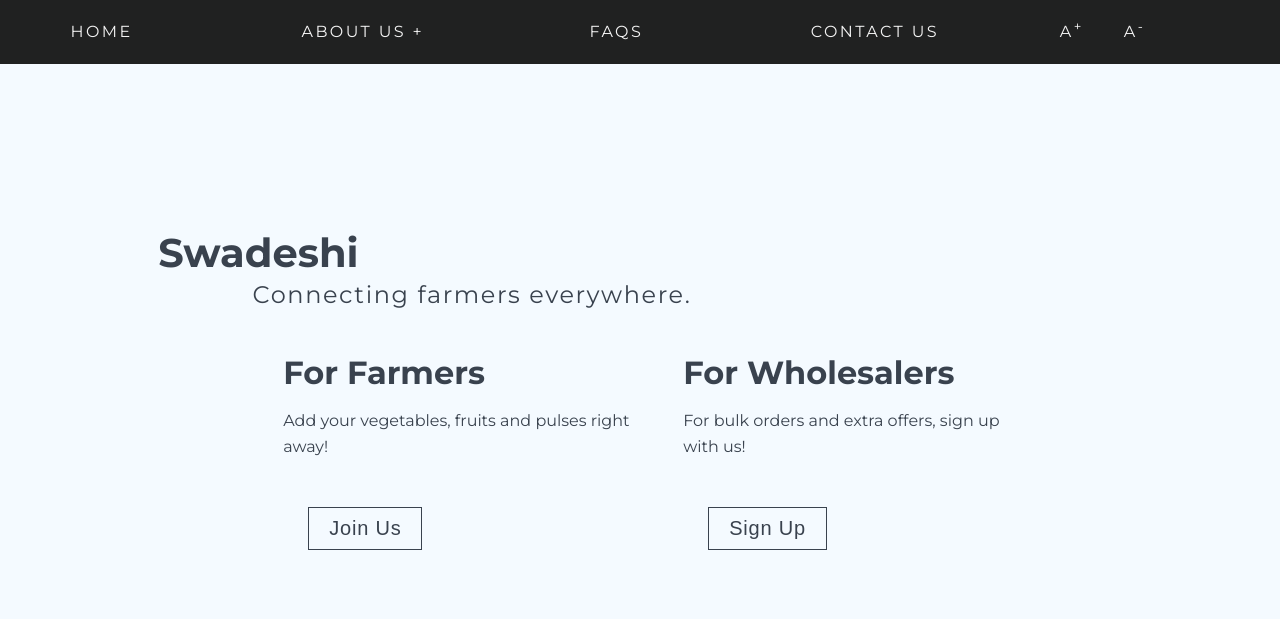
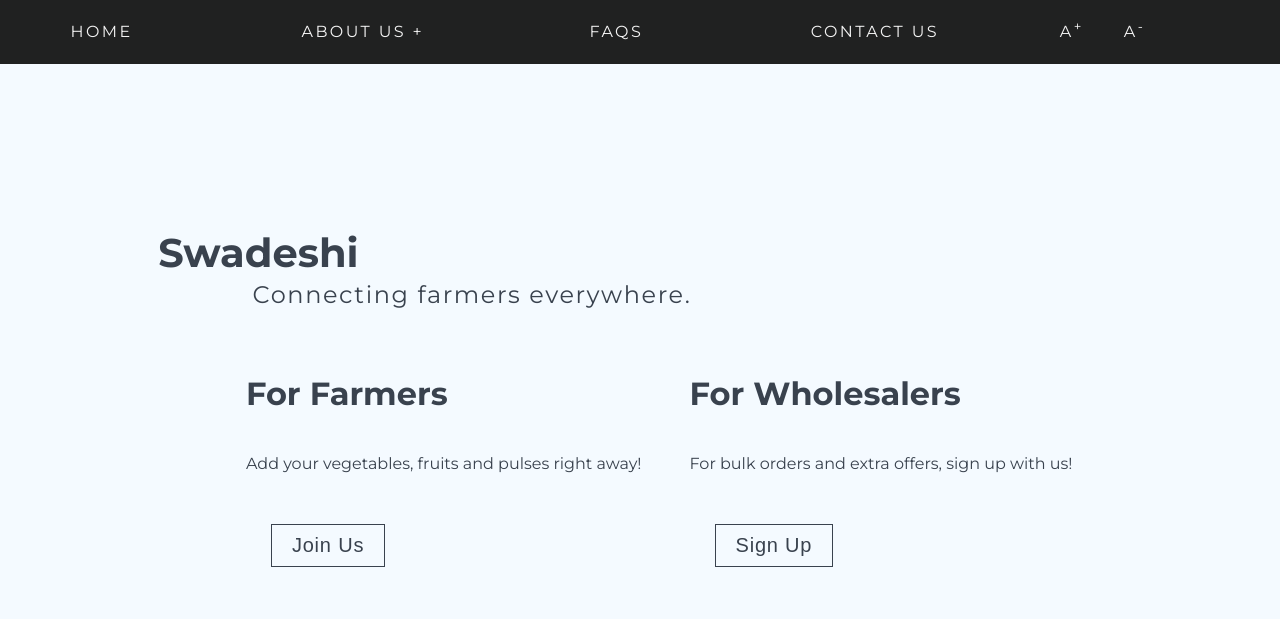
Before and after one commit to tusharnankani/Swadeshi, a plain HTML site: page HomePage/index.html in a window 1280 px wide. Drawn offline with Linux system fonts and the light colour scheme.

Commit message:
Fix css.

```diff
--- a/HomePage/main.css
+++ b/HomePage/main.css
@@ -1,23 +1,18 @@
 /* Google font: Monteserrat*/
-@import url('https://fonts.googleapis.com/css2?family=Montserrat:wght@400;600;700&display=swap');
-
-* {
-    margin: 0;
-    padding: 0;
-    box-sizing: border-box;
-}
+@import url("https://fonts.googleapis.com/css2?family=Montserrat:wght@400;600;700&display=swap");
 
 body {
     background: #f4faff;
-    font-family: 'Montserrat', sans-serif;
+    font-family: "Montserrat", Sans-Serif;
     height: 100vh;
     line-height: 1.6em;
+    margin: 0;
+	padding: 0;
 }
 
 .container {
     height: 100%;
     width: 100%;
-
 }
 
 /* Navbar list of items */
@@ -75,7 +70,7 @@ body {
 
 .navbar ul li a:hover:after {
     width: 100%;
-    left: 0; ;
+    left: 0;
 }
 
 /* Font icon + - */
```
